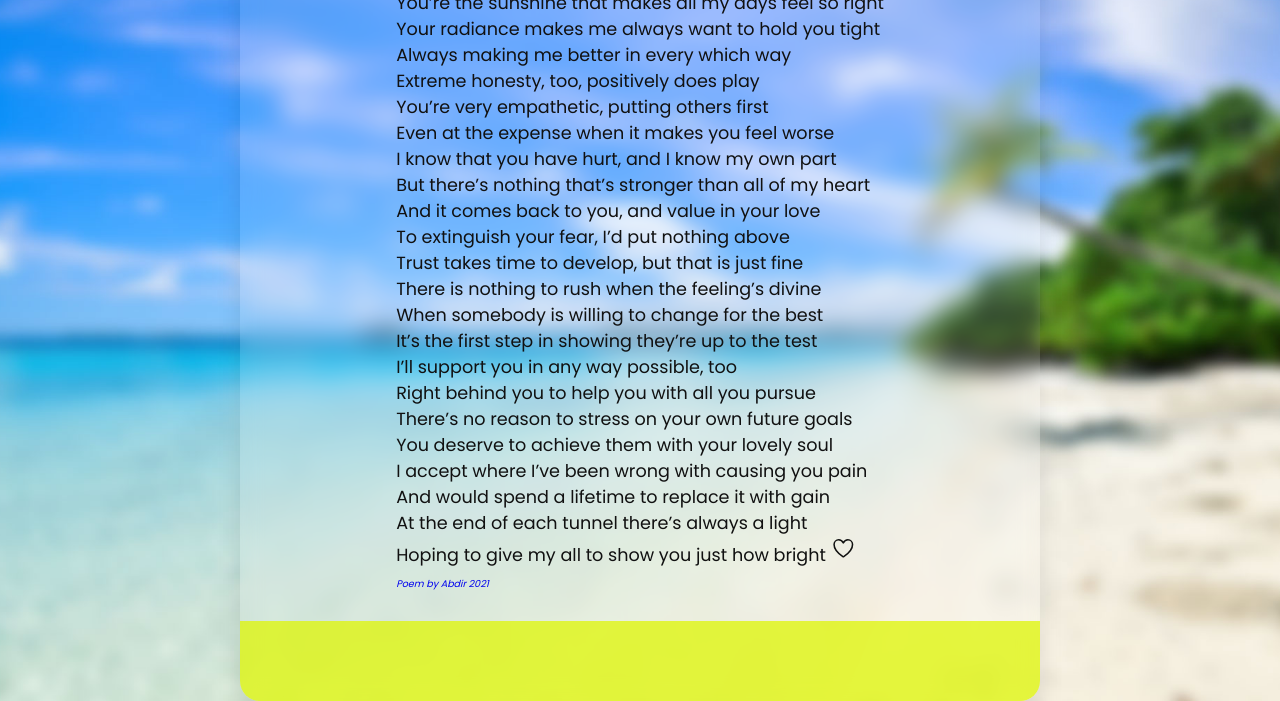
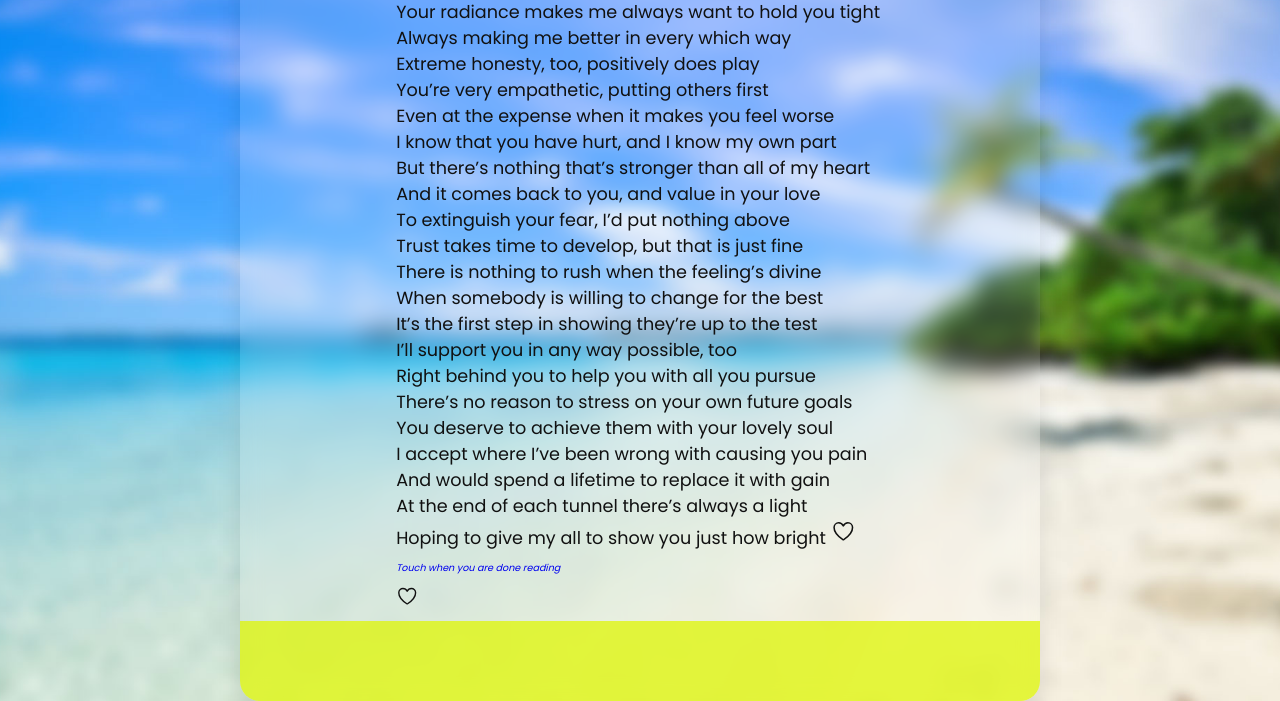
Before and after one commit to Abdir3/abdir3.github.io, a plain HTML site: page index.html in a window 1280 px wide. Shown: the part 99-800 px from the top of the page. Drawn offline with nearby package versions, Linux system fonts and the light colour scheme.

Commit message:
Update index.html

```diff
--- a/index.html
+++ b/index.html
@@ -42,7 +42,7 @@
 							</span>
 
 					</div>
-					<em class="poem">Poem by Abdir 2021</em>
+					<em class="poem">Touch when you are done reading</em><ion-icon name="heart-outline" class="heart"></ion-icon>
 				</div>
 			</div>
 		</div></a>
```
